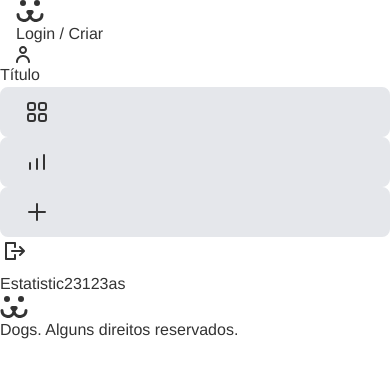
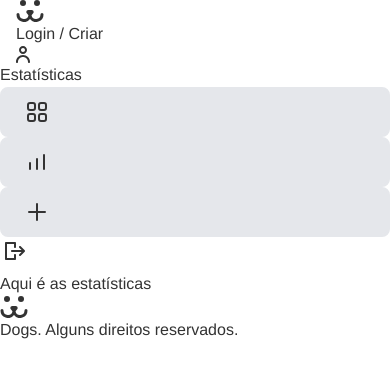
Before and after one commit to DanielKayque/final-dogs-react, a React (Vite) app: page /conta/estatisticas in a window 390 px wide. Shown: the top 378 px of the page. Built offline with nearby package versions, Linux system fonts and the light colour scheme.

Commit message:
conta, titulo, header, 100% concluido, começando a responsividade

```diff
--- a/src/Components/Conta.jsx
+++ b/src/Components/Conta.jsx
@@ -1,5 +1,5 @@
-import React from 'react';
-import { Link, NavLink, Route, Routes } from 'react-router-dom';
+import React, { useEffect, useState } from 'react';
+import { Link, NavLink, Route, Routes, useLocation } from 'react-router-dom';
 import Estatisticas from './Estatisticas';
 import PostPhoto from './PostPhoto';
 import AssetConta from '../images/Assets/feed.svg?react';
@@ -11,13 +11,31 @@ import { UserContext } from '../Context/UserContext';
 
 const Conta = () => {
   const { userLogout } = React.useContext(UserContext);
+  const { pathname } = useLocation();
+  const [titulo, setTitulo] = useState('');
+
+  useEffect(() => {
+    switch (pathname) {
+      case '/conta':
+        setTitulo('Minha conta');
+        break;
+      case '/conta/estatisticas':
+        setTitulo('Estatísticas');
+        break;
+      case '/conta/postar':
+        setTitulo('Postar foto');
+        break;
+    }
+  }, [pathname]);
+
   return (
     <section className="mx-auto max-w-[1200px] h-screen">
+      <header className='flex items-center justify-between shadow-[0_6px_6px_-6px_rgba(0,0,0,0.3)]'>
         <h1 className="after:content-[''] after:w-[30px] after:h-[30px] after:bg-[#FABD01] after:absolute after:left-0 after:bottom-0 relative after:z-[-1] after:rounded-lg text-6xl text-[#333]">
-        Título
+          {titulo}
         </h1>
         <nav
-        className={` ${styles.nav} flex h-[120px] shadow-[0_6px_6px_-6px_rgba(0,0,0,0.3)] justify-center gap-10 items-center`}
+          className={` ${styles.nav} flex h-[120px] justify-center gap-10 items-center`}
         >
           <NavLink
             to="/conta"
@@ -25,6 +43,7 @@ const Conta = () => {
             className={({ isActive }) =>
               isActive ? 'border-[3px] border-[#FABD01]' : 'border-transparent'
             }
+            title="Minha conta"
           >
             <AssetConta />
           </NavLink>
@@ -33,6 +52,7 @@ const Conta = () => {
             className={({ isActive }) =>
               isActive ? 'border-[3px] border-[#FABD01]' : 'border-transparent'
             }
+            title="Estatísticas"
           >
             <AssetEstat />
           </NavLink>
@@ -41,13 +61,15 @@ const Conta = () => {
             className={({ isActive }) =>
               isActive ? 'border-[3px] border-[#FABD01]' : 'border-transparent'
             }
+            title="Postar foto"
           >
             <AssetAdicionar />
           </NavLink>
-        <button onClick={userLogout}>
+          <button title="Deslogar" onClick={userLogout}>
             <AssetSair />
           </button>
         </nav>
+      </header>
       <Routes>
         <Route path="estatisticas" element={<Estatisticas />} />
         <Route path="postar" element={<PostPhoto />} />
--- a/src/Components/Estatisticas.jsx
+++ b/src/Components/Estatisticas.jsx
@@ -1,9 +1,7 @@
-import React from 'react'
+import React from 'react';
 
 const Estatisticas = () => {
-  return (
-    <div>Estatistic23123as</div>
-  )
-}
+  return <div>Aqui é as estatísticas</div>;
+};
 
-export default Estatisticas
+export default Estatisticas;
--- a/src/Components/Headernav.module.css
+++ b/src/Components/Headernav.module.css
@@ -1,3 +1,3 @@
 .nav a{
-  @apply bg-gray-200 py-2 px-5 rounded-lg focus:outline-[#FABD01] block border-[3px]
+  @apply bg-gray-200 py-2 px-5 rounded-lg block border-[3px]
 }
--- a/src/Context/UserContext.jsx
+++ b/src/Context/UserContext.jsx
@@ -95,7 +95,6 @@ export const UserStorage = ({ children }) => {
     const { url } = PHOTO_GET();
     const response = await fetch(url);
     const json = await response.json();
-    console.log(json);
     setPhotos(json);
   }
 
```
Lines whose indentation alone changed are shown as unchanged.
